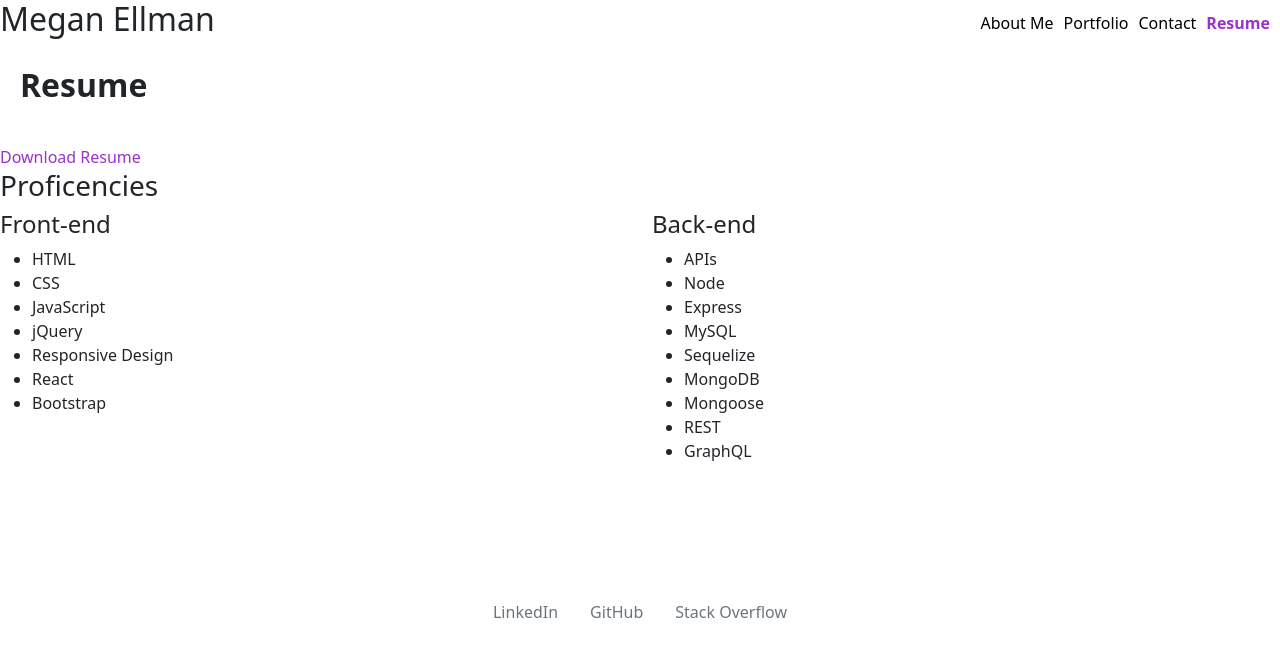
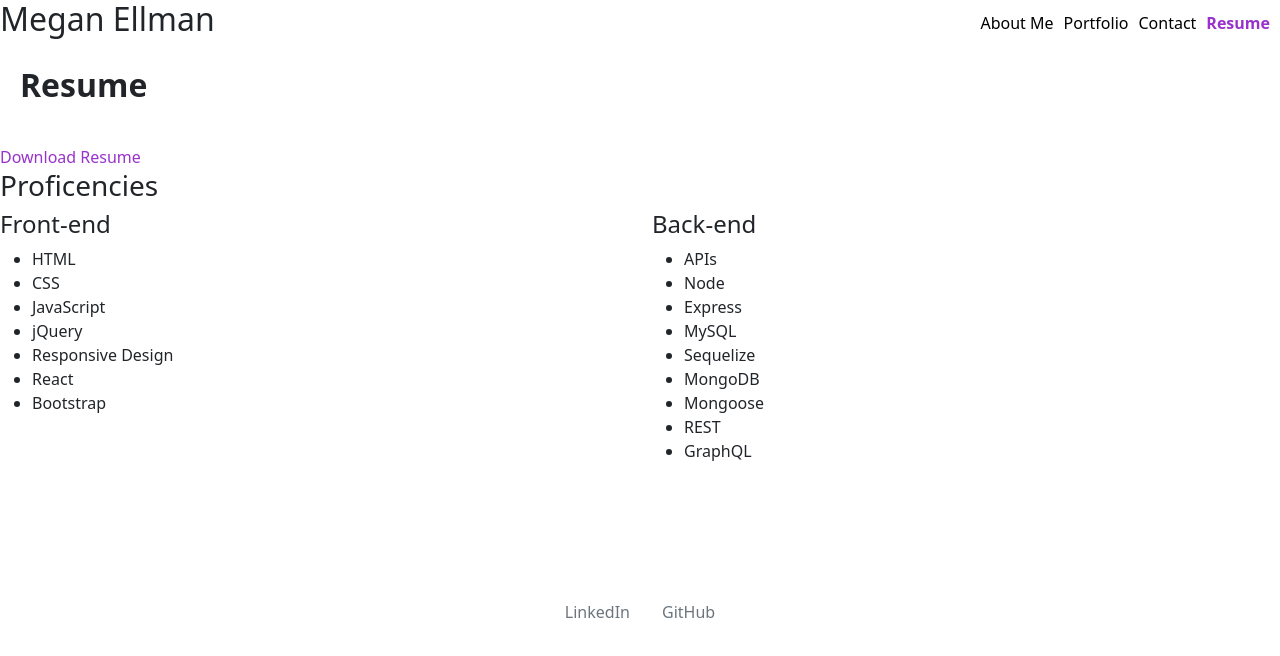
Before and after one commit to megellman/react-portfolio, a React (Create React App) app: page /react-portfolio/resume in a window 1280 px wide. Shown: the top 656 px of the page. Built offline with nearby package versions, Linux system fonts and the light colour scheme.

Commit message:
removed stackoverflow link

```diff
--- a/src/components/Footer.js
+++ b/src/components/Footer.js
@@ -5,14 +5,11 @@ function Footer() {
     return (
         <div className='footer navbar justify-content-center'>
             <ul className="nav ">
-                <li className="nav-item">
+                <li className="nav-item hover-link">
                     <a className="nav-link  text-secondary" target='_blank' href="https://www.linkedin.com/in/megan-ellman/" >LinkedIn</a>
                 </li>
-                <li className="nav-item">
+                <li className="nav-item hover-link">
                     <a className="nav-link  text-secondary" target='_blank' href="https://github.com/megellman">GitHub</a>
-                </li>
-                <li className="nav-item">
-                    <a className="nav-link  text-secondary" target='_blank' href="https://stackexchange.com/users/27213381/megan-ellman">Stack Overflow</a>
                 </li>
             </ul>
         </div>
```
